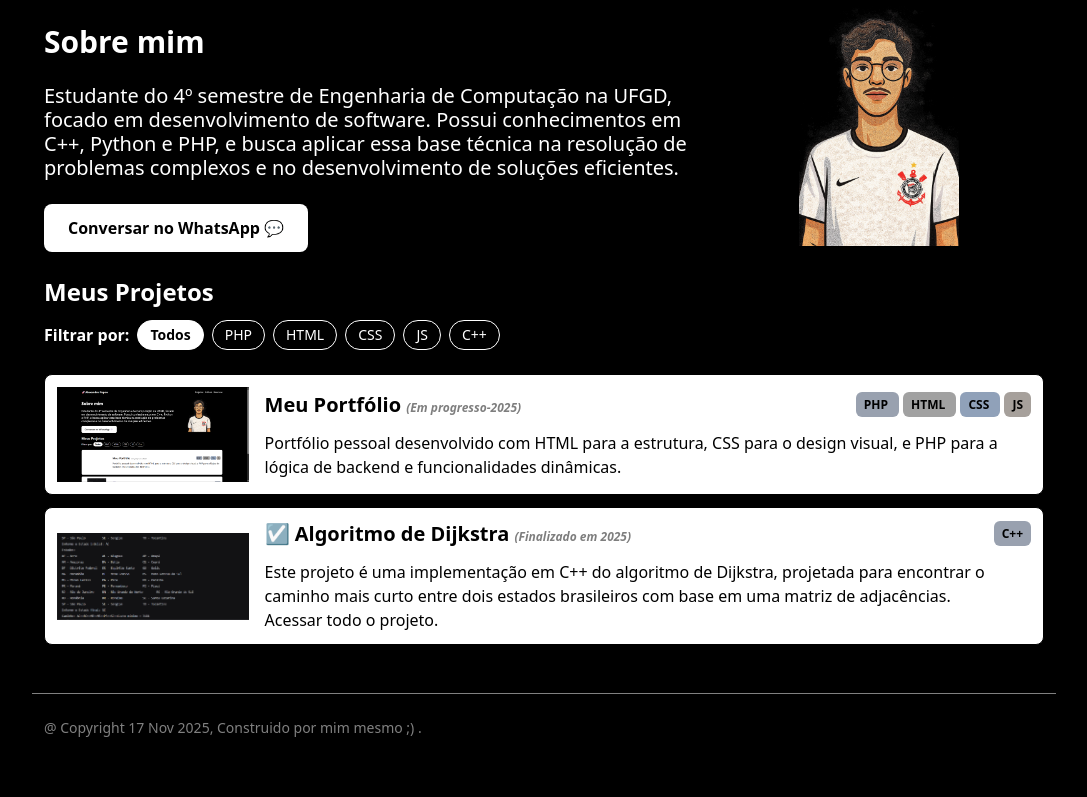
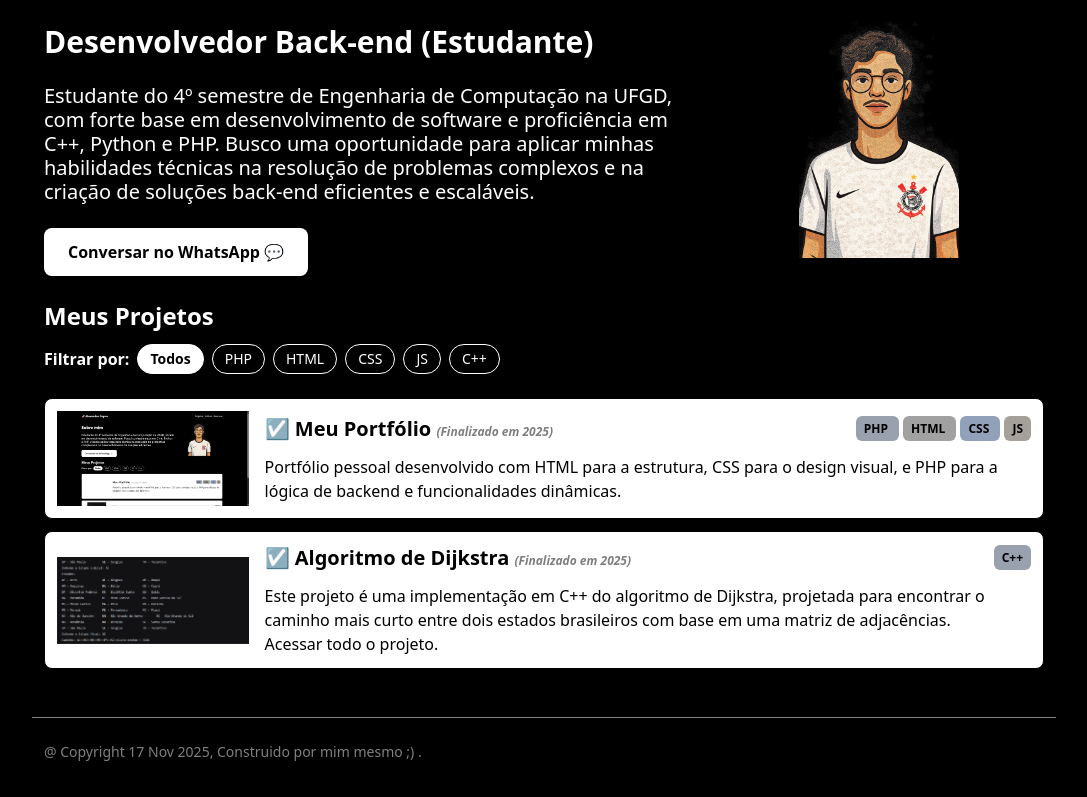
Before and after one commit to AleSilvaPopov/MeuPortfolio, a PHP site: page / in a window 1280 px wide. Shown: the part 76-873 px from the top of the page, without its empty margins (96-1183 px from the left). Before the commit the page ends 813 px from the top, so only its background shows below. Run offline with PHP 8.4, Linux system fonts and the light colour scheme.

Commit message:
Corrigindo umas parada

```diff
--- a/componentes/hero.php
+++ b/componentes/hero.php
@@ -1,12 +1,11 @@
 <section class="flex flex-col-reverse gap-6 md:flex-row md:gap-x-3" data-aos="fade-in" data-aos-duration="1500">
     <!-- Titulos e Descrição -->
     <div class="w-full md:w-2/3">
-        <h1 class="text-3xl font-bold">Sobre mim</h1>
+        <h1 class="text-3xl font-bold">Desenvolvedor Back-end (Estudante)</h1>
         <p class="text-xl leading-6 mt-6">
-            Estudante do 4º semestre de Engenharia de Computação na UFGD, focado em desenvolvimento de software.
-            Possui conhecimentos em C++, Python e PHP, e busca aplicar essa base técnica na resolução de problemas
-            complexos e no desenvolvimento de soluções eficientes.
-
+            Estudante do 4º semestre de Engenharia de Computação na UFGD, com forte base em desenvolvimento de software
+             e proficiência em C++, Python e PHP. Busco uma oportunidade para aplicar minhas habilidades técnicas na resolução
+             de problemas complexos e na criação de soluções back-end eficientes e escaláveis.
         </p>
         <a
             href="https://wa.me/5511963826052/?text=Olá, vi seu portfólio e gostaria de conversar sobre um projeto."
--- a/componentes/projetos.php
+++ b/componentes/projetos.php
@@ -3,7 +3,7 @@ $projetos = [
     [
         "titulo" => "Meu Portfólio",
         "ano" => 2025,
-        "finalizado" => false,
+        "finalizado" => true,
         "descricao" => "Portfólio pessoal desenvolvido com HTML para a estrutura, CSS para o design
                 visual, e PHP para a lógica de backend e funcionalidades dinâmicas.",
         "stack" => ["PHP", "HTML", "CSS", "JS"],
```
Also changed, not shown: hero.php (deleted, +0 -25 lines).
